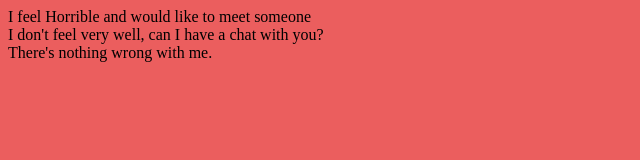
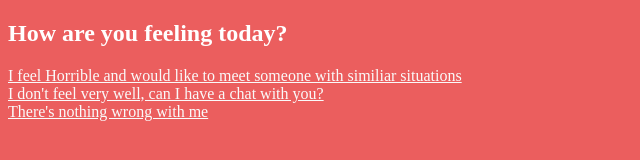
Before and after one commit to London18/team-20, a plain HTML site: page frontpage.html in a window 1280 px wide. Shown: the whole page, without its empty margins (0-640 px from the left). Drawn offline with Linux system fonts and the light colour scheme.

Commit message:
updated frontpage

```diff
--- a/frontpage.html
+++ b/frontpage.html
@@ -6,14 +6,7 @@
   <meta name="viewport" content="width=device-width">
   <style>
 
-#header{
-  position: absolute;
-  width: 300px;
-  height: 200px;
-  z-index: 15;
-  left: 50%;
-  margin: -100px 0 0 -150px;
-}
+
 
 
   </style>
@@ -23,9 +16,9 @@
     <h2><font color="#FFFFFF"> How are you feeling today?</font></h2>
   </div>
 
-  <a herf = "input.html">I feel Horrible and would like to meet someone</a><br>
-  <a herf = "https://assistant-chat-us-east.watsonplatform.net/web/public/f5362a53-adce-47ac-82e1-ce63975c692e">I don't feel very well, can I have a chat with you?</a><br>
-  <a herf = "https://www.themix.org.uk/">There's nothing wrong with me.</a><br>
+  <a href = "input.html" style="color: rgb(250,250,250)">I feel Horrible and would like to meet someone with similiar situations</a><br>
+  <a href = "https://assistant-chat-us-east.watsonplatform.net/web/public/f5362a53-adce-47ac-82e1-ce63975c692e" style="color: rgb(250,250,250)">I don't feel very well, can I have a chat with you?</a><br>
+  <a href = "https://www.themix.org.uk/" style="color: rgb(250,250,250)">There's nothing wrong with me</a><br>
 
 </body>
 </html>
```
